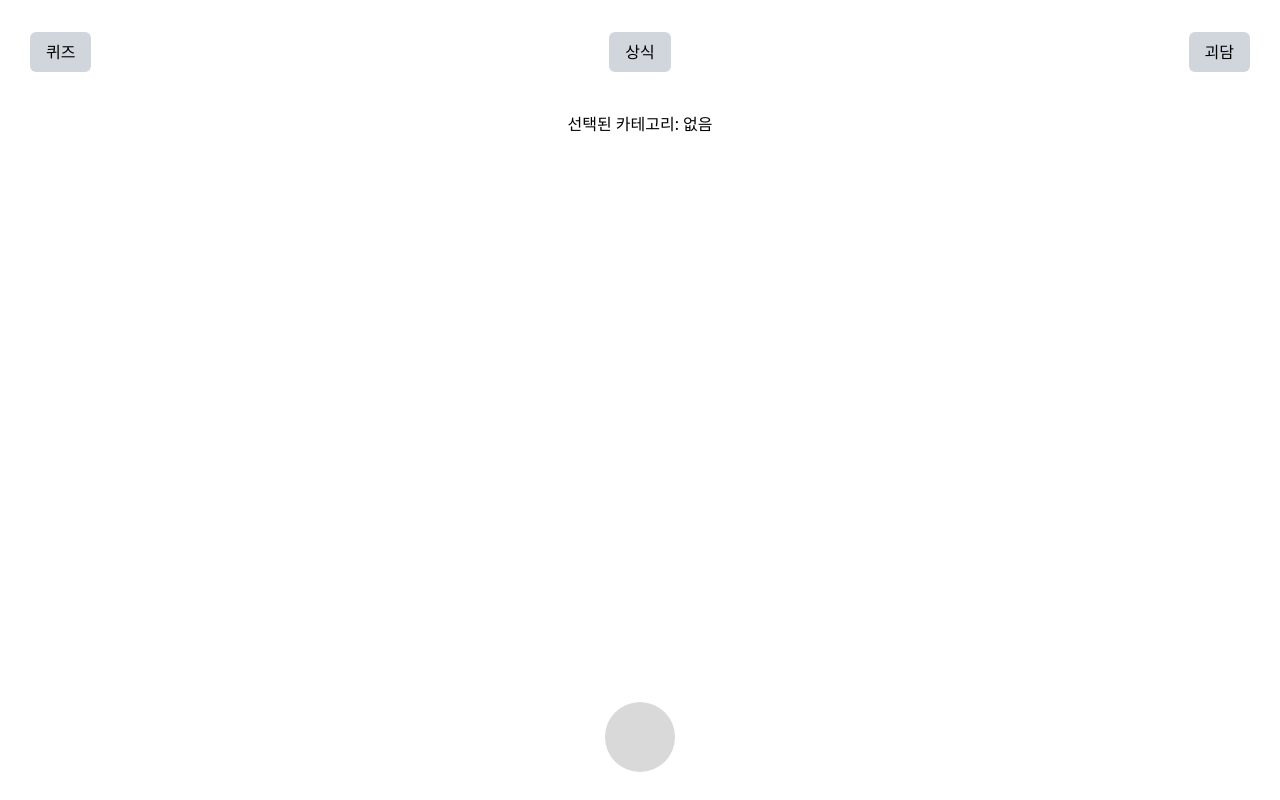
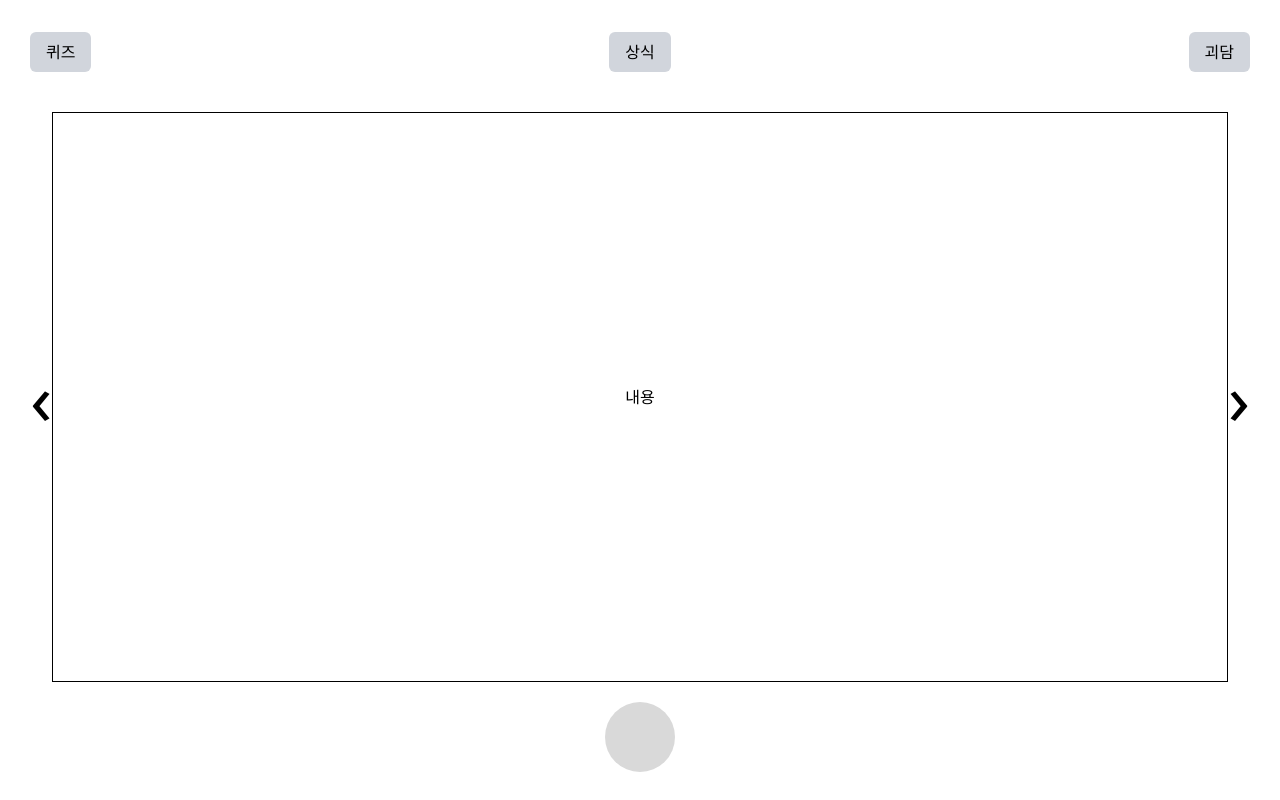
Before and after one commit to kdt-ful-class-three-group/poop, a React (Vite) app in the folder client/: page /KnowledgeHorror in a window 1280 px wide. Built offline with nearby package versions, Linux system fonts and the light colour scheme.

Commit message:
상식 및 괴담 페이지 만들기

```diff
--- a/client/src/pages/KnowledgeHorror.jsx
+++ b/client/src/pages/KnowledgeHorror.jsx
@@ -6,8 +6,20 @@ function KnowledgeHorror() {
   const category = location.state?.category || "없음"; // 기본값 설정
 
   return (
-    <div>
-      <h1>선택된 카테고리: {category}</h1>
+    <div className="w-full h-[calc(100vh-230px)] flex items-center">
+      <div className="flex items-center justify-center">
+        <button className="text-7xl">&#8249;</button>
+      </div>
+      <div className="w-full h-[100%] border-1 flex items-center justify-center">
+        <p className="">
+          내용
+        </p>
+      </div>
+      <div>
+        <div className="flex items-center justify-center">
+          <button className="text-7xl">&#8250;</button>
+        </div>
+      </div>
     </div>
   );
 }
```
